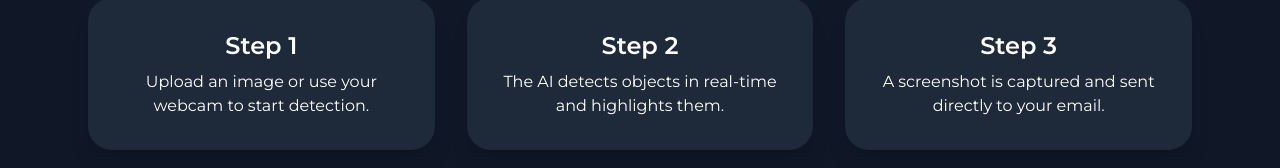
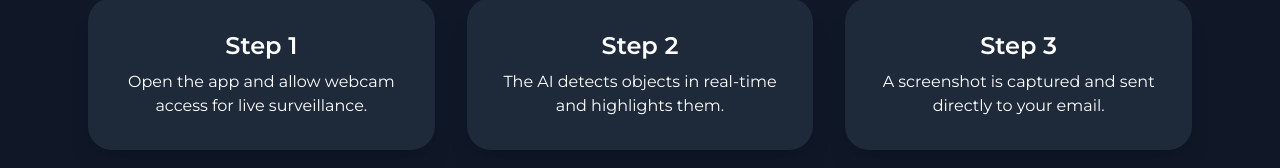
Before and after one commit to rjritesh/VisionPulse, a Next.js app: page / in a window 1280 px wide. Shown: the part 1170-1338 px from the top of the page. Built offline with nearby package versions, Linux system fonts and the light colour scheme.

Commit message:
Fix Landing Page UI

```diff
--- a/app/components/LandingPage.js
+++ b/app/components/LandingPage.js
@@ -141,7 +141,7 @@ export default function LandingPage() {
         <div className="grid grid-cols-1 md:grid-cols-3 gap-8">
           <div className="bg-gray-800 p-8 rounded-3xl shadow-xl hover:scale-105 transform transition">
             <h3 className="text-2xl font-semibold mb-2">Step 1</h3>
-            <p>Upload an image or use your webcam to start detection.</p>
+             <p>Open the app and allow webcam access for live surveillance.</p>
           </div>
           <div className="bg-gray-800 p-8 rounded-3xl shadow-xl hover:scale-105 transform transition">
             <h3 className="text-2xl font-semibold mb-2">Step 2</h3>
```
